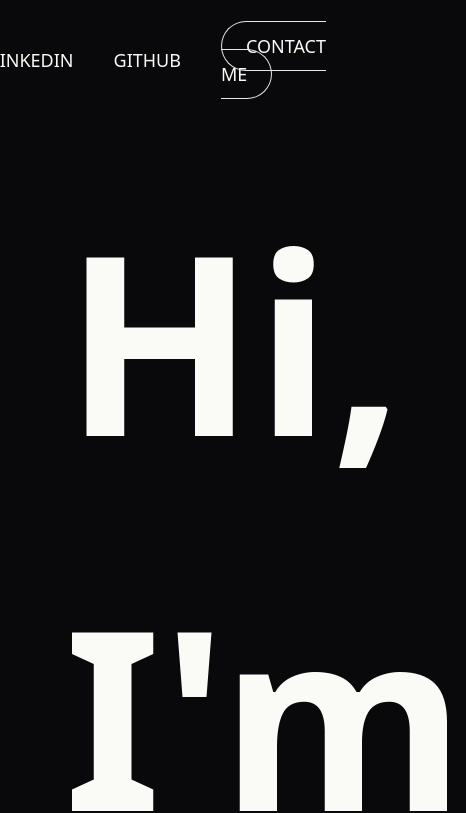
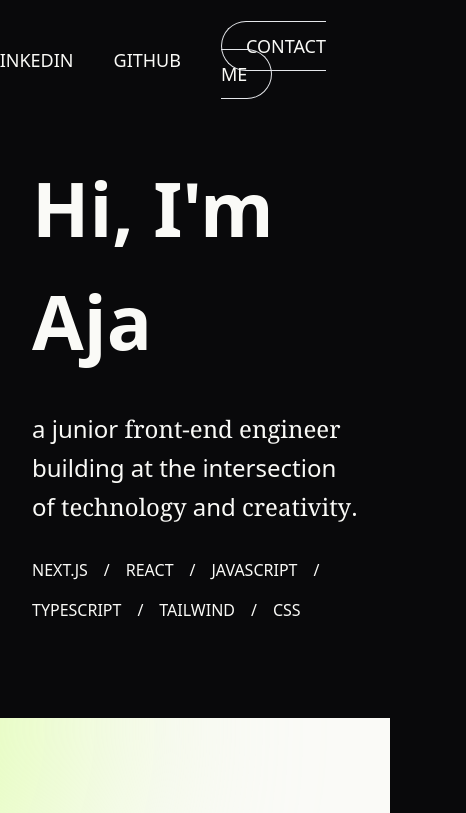
Before and after one commit to ajasinger/portfolio_2024, a Next.js app: page / in a window 390 px wide. Shown: the top 813 px of the page, 466 px wide, since content can reach past the window. Built offline with nearby package versions, Linux system fonts and the light colour scheme.

Commit message:
rseponsive styling

```diff
--- a/components/Header.tsx
+++ b/components/Header.tsx
@@ -2,13 +2,13 @@ import { techStack } from '@/lib/data';
 
 export default function Header() {
   return (
-    <header className="px-16 pt-8 pb-24 flex flex-col gap-8">
-      <h1 className="text-[250px] font-semibold">Hi, I'm Aja</h1>
-      <h2 className="text-3xl font-thin max-w-4xl leading-relaxed">
+    <header className="px-8 md:px-16 pt-8 pb-24 flex flex-col gap-8">
+      <h1 className="text-[75px] sm:text-[100px] md:text-[150px] lg:text-[200px] xl:text-[250px] font-semibold">Hi, I'm Aja</h1>
+      <h2 className="text-2xl md:text-3xl font-thin max-w-4xl leading-relaxed">
         a junior<span className="font-serif"> front-end engineer </span>building at the intersection of
         <span className="font-serif"> technology </span>and<span className="font-serif"> creativity</span>.
       </h2>
-      <ul className="flex gap-4 sm:gap-8 font-light text-lg flex-wrap">
+      <ul className="flex gap-4 sm:gap-8 font-light md:text-lg flex-wrap">
         {techStack.map((tech, index) => (
           <li
             key={index}
```
